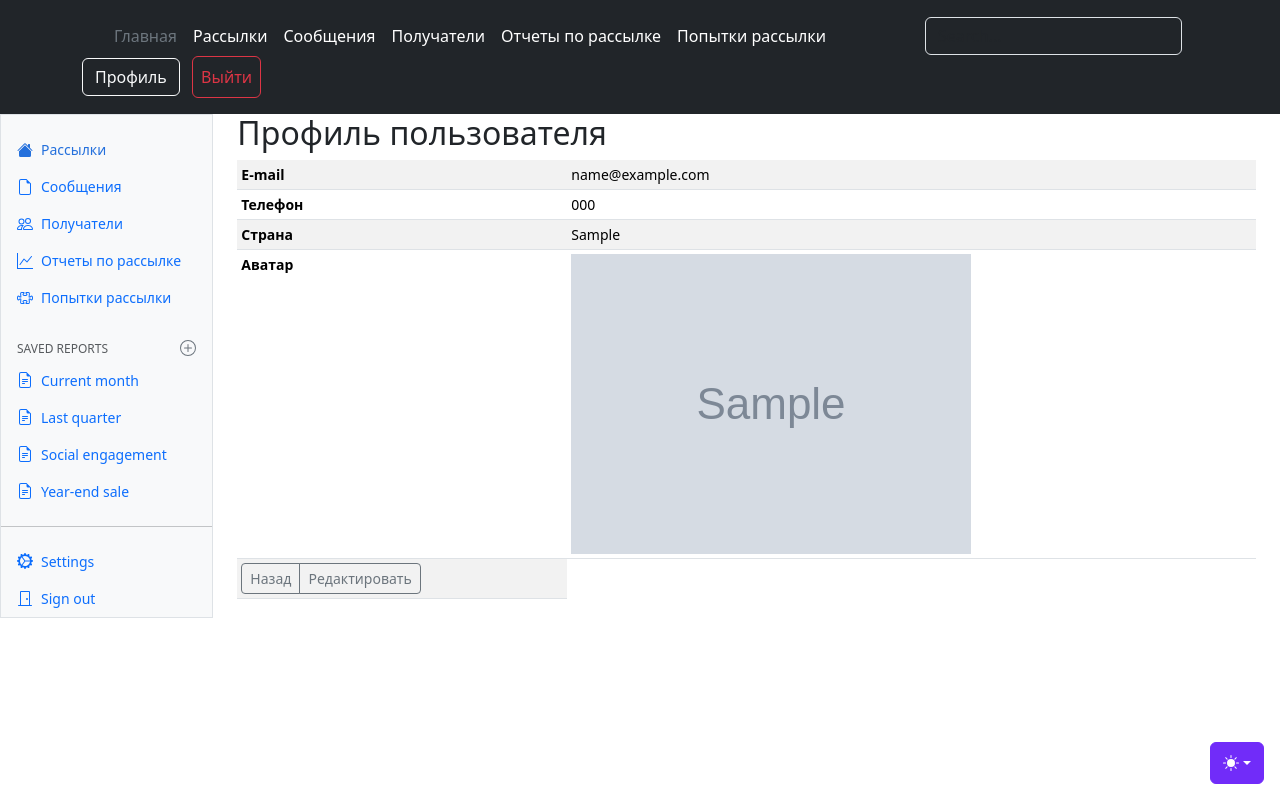
After one commit to DashulyaE/mailing_list_service, a Django app: page /users/profile/ in a window 1280 px wide. The commit adds this page. Run offline with Django 5.2, Linux system fonts and the light colour scheme; a user stored in the database is signed in; tables that the repository leaves empty hold one stand-in row (values such as "Sample post"); grey boxes marked "Sample" are stand-in pictures; some libraries are stand-ins or nearby versions.

```diff
--- a/mailingserv/services.py
+++ b/mailingserv/services.py
@@ -59,7 +59,7 @@ class MailingSender:
 
 def get_statistics():
     total_mailings = Mailing.objects.count()
-    active_mailings = Mailing.objects.filter(is_active=True).count()
+    active_mailings = Mailing.objects.filter(status='started').count()
     unique_recipients = Client.objects.filter(
         newsletters__isnull=False
     ).distinct().count()
--- a/mailingserv/templates/mailingserv/includes/inc_menu.html
+++ b/mailingserv/templates/mailingserv/includes/inc_menu.html
@@ -19,6 +19,7 @@
       <input type="search" class="form-control form-control-dark text-bg-dark" placeholder="Search..." aria-label="Search"> </form>
     <div class="text-end">
         {% if user.is_authenticated %}
+          <a class="btn btn-outline-light me-2" href="{% url 'users:user_profile' %}">Профиль</a>
           <form method="post" action="{% url 'users:logout' %}" style="display: inline">
               {% csrf_token %}
               <button type="submit" class="p-2 btn btn-outline-danger">Выйти</button>
--- /dev/null
+++ b/users/templates/users/profile.html
@@ -0,0 +1,34 @@
+{% extends 'mailingserv/base.html' %}
+{% block content %}
+<h2>Профиль пользователя</h2>
+<div class="table-responsive small">
+  <table class="table table-striped table-sm">
+    <tbody>
+      <tr>
+        <td><strong>E-mail</strong></td>
+        <td>{{ user_profile.email }}</td>
+      </tr>
+      <tr>
+        <td><strong>Телефон</strong></td>
+        <td>{{ user_profile.phone }}</td>
+      </tr>
+      <tr>
+        <td><strong>Страна</strong></td>
+        <td>{{ user_profile.country }}</td>
+      </tr>
+      {% if user_profile.avatar %}
+          <tr>
+            <td><strong>Аватар</strong></td>
+            <td><img src="{{ user_profile.avatar.url }}" alt="Аватар"></td>
+          </tr>
+      {% endif %}
+      <tr>
+        <td><div class="btn-group me-2">
+          <a class="btn btn-sm btn-outline-secondary" href="{% url 'mailingserv:home' %}" role="button">Назад</a>
+          <a class="btn btn-sm btn-outline-secondary" href="{% url 'users:user_profile_edit' %}" role="button">Редактировать</a>
+        </div></td>
+      </tr>
+    </tbody>
+  </table>
+</div>
+{% endblock %}
--- a/users/urls.py
+++ b/users/urls.py
@@ -2,7 +2,7 @@ from django.contrib.auth.views import LoginView, LogoutView
 from django.urls import path
 
 from users.apps import UsersConfig
-from users.views import RegisterView
+from users.views import RegisterView, UserProfileView, UserProfileUpdateView
 
 app_name = UsersConfig.name
 
@@ -10,4 +10,6 @@ urlpatterns = [
     path('login/', LoginView.as_view(template_name='login.html'), name='login'),
     path('register/', RegisterView.as_view(), name='register'),
     path('logout/', LogoutView.as_view(), name='logout'),
+    path('profile/', UserProfileView.as_view(), name='user_profile'),
+    path('profile/edit/', UserProfileUpdateView.as_view(), name='user_profile_edit')
 ]
--- a/users/views.py
+++ b/users/views.py
@@ -1,8 +1,9 @@
 from django.contrib.auth import login
+from django.contrib.auth.mixins import LoginRequiredMixin
 from django.urls import reverse_lazy
-from django.views.generic import CreateView
+from django.views.generic import CreateView, DetailView, UpdateView
 
-from users.forms import UserRegisterForm
+from users.forms import UserRegisterForm, UserUpdateForm
 from users.models import User
 
 
@@ -14,11 +15,28 @@ class RegisterView(CreateView):
     def form_valid(self, form):
         user = form.save()
         login(self.request, user)
-        self.send_welcome_email(user.email)
         return super().form_valid(form)
 
-    # def send_welcome_email(self, user_email):
-    #     subject = 'Добро пожаловать в наш сервис'
-    #     message = 'Спасибо, что зарегистрировались в нашем сервисе!'
-    #     recipient_list = [user_email]
-    #     send_mail(subject, message, EMAIL_HOST_USER, recipient_list)
+
+class UserProfileView(LoginRequiredMixin, DetailView):
+    """Контроллер просмотра профиля пользователя"""
+    model = User
+    template_name = 'users/profile.html'
+    context_object_name = 'user_profile'
+
+    def get_object(self):
+        # Возвращает текущего залогиненного пользователя
+        return self.request.user
+
+
+class UserProfileUpdateView(LoginRequiredMixin, UpdateView):
+    """Контроллер редактирования профиля пользователя"""
+
+    model = User
+    form_class = UserUpdateForm
+    template_name = 'users/profile_edit.html'
+    success_url = reverse_lazy('users:user_profile')  # перенаправление на страницу профиля
+
+    def get_object(self):
+        # Возвращает текущего пользователя
+        return self.request.user
```
Also changed, not shown: users/forms.py (+7 -0 lines), users/templates/users/profile_edit.html (added, +17 -0 lines), users/models.py (line endings or trailing spaces).
